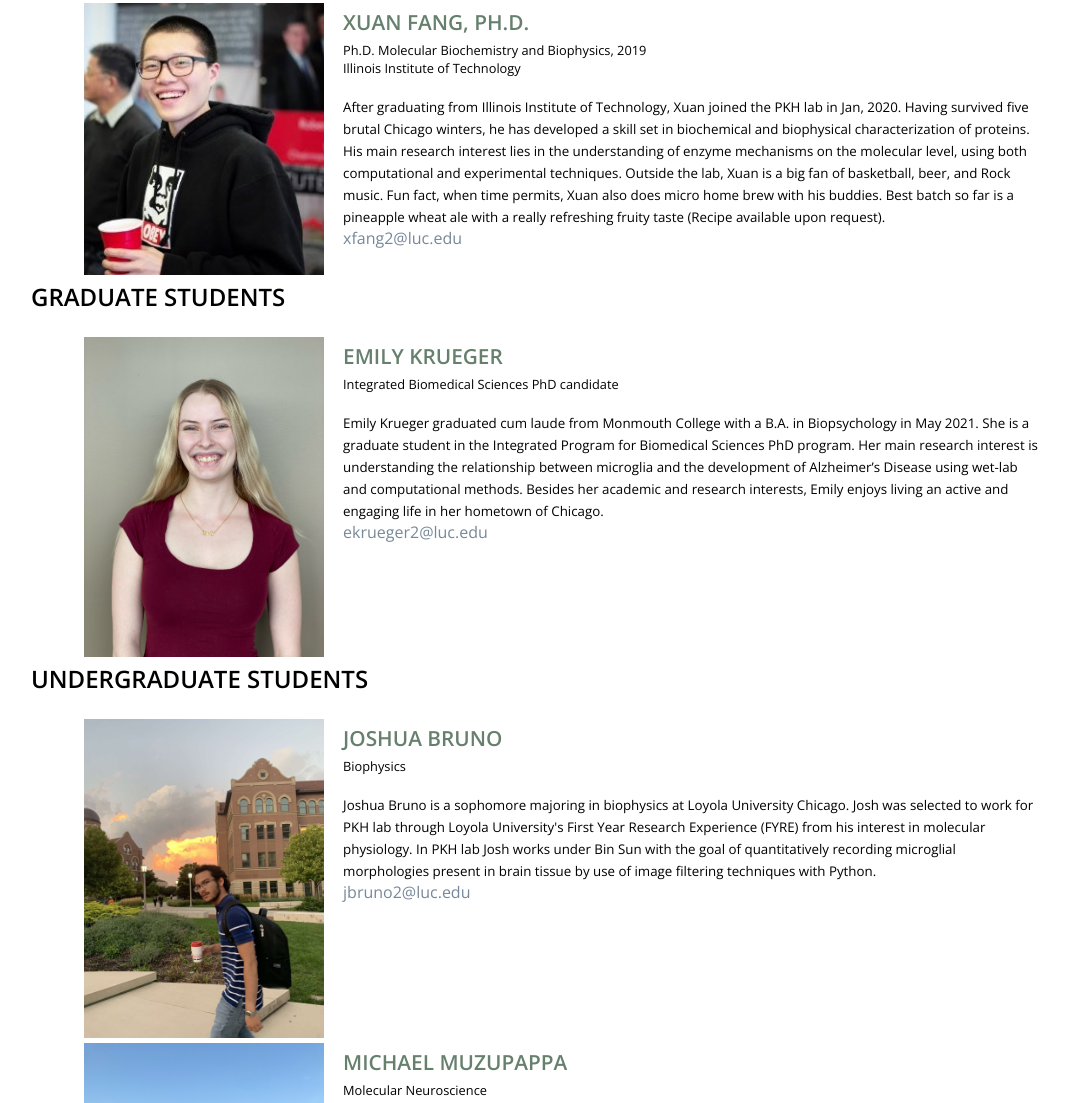
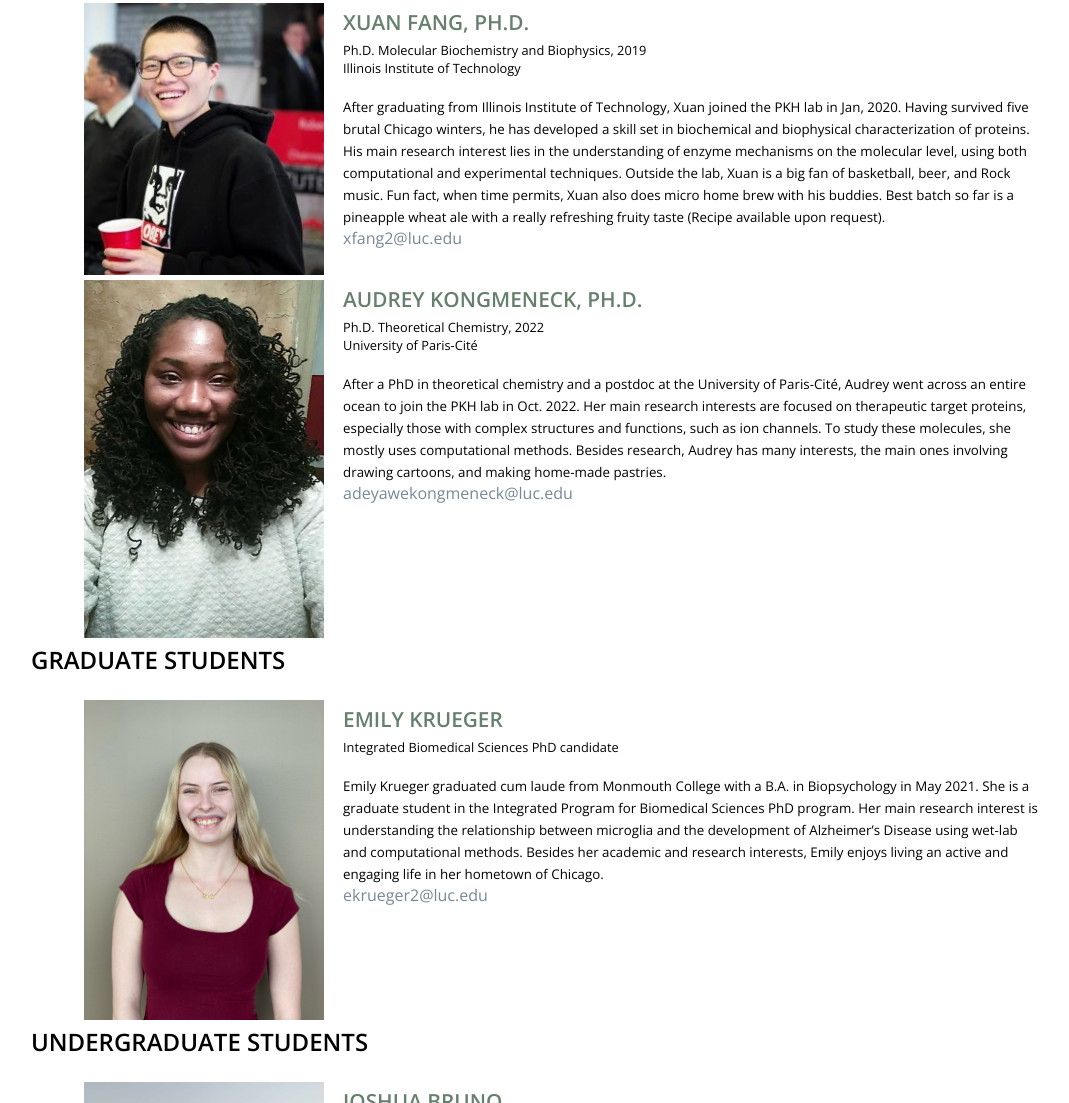
Before and after one commit to pvarughese23/pkhlab.github.io, a plain HTML site: page people.html in a window 1280 px wide. Shown: the part 927-2030 px from the top of the page, without its empty margins (184-1253 px from the left). Drawn offline with nearby package versions, Linux system fonts and the light colour scheme; a web font is replaced by a local one.

Commit message:
Add files via upload
Added Audrey_Kongmeneck

```diff
--- a/people.html
+++ b/people.html
@@ -151,6 +151,28 @@ After graduating from Illinois Institute of Technology, Xuan joined the PKH lab
                 </div>
                 <div class="email">
                     xfang2@luc.edu
+                </div>
+            </div>
+        </div>
+        <div class="mobilespacer"></div>
+
+        <div class="person">
+            <div class="headshot">
+                <img src="images/Audrey_Kongmeneck.jpg" class="pict">
+            </div>
+            <div class="person-details">
+                <h3 class="labmember-name">Audrey Kongmeneck, PH.D.</h3>
+                <div class="school">
+                    Ph.D. Theoretical Chemistry, 2022<br>
+                    University of Paris-Cité<br><br>
+                </div>
+                 <div class="statement">
+                            <small>
+After a PhD in theoretical chemistry and a postdoc at the University of Paris-Cité, Audrey went across an entire ocean to join the PKH lab in Oct. 2022. Her main research interests are focused on therapeutic target proteins, especially those with complex structures and functions, such as ion channels. To study these molecules, she mostly uses computational methods. Besides research, Audrey has many interests, the main ones involving drawing cartoons, and making home-made pastries.
+                           </small>
+                </div>
+                <div class="email">
+                    adeyawekongmeneck@luc.edu
                 </div>
             </div>
         </div>
```
